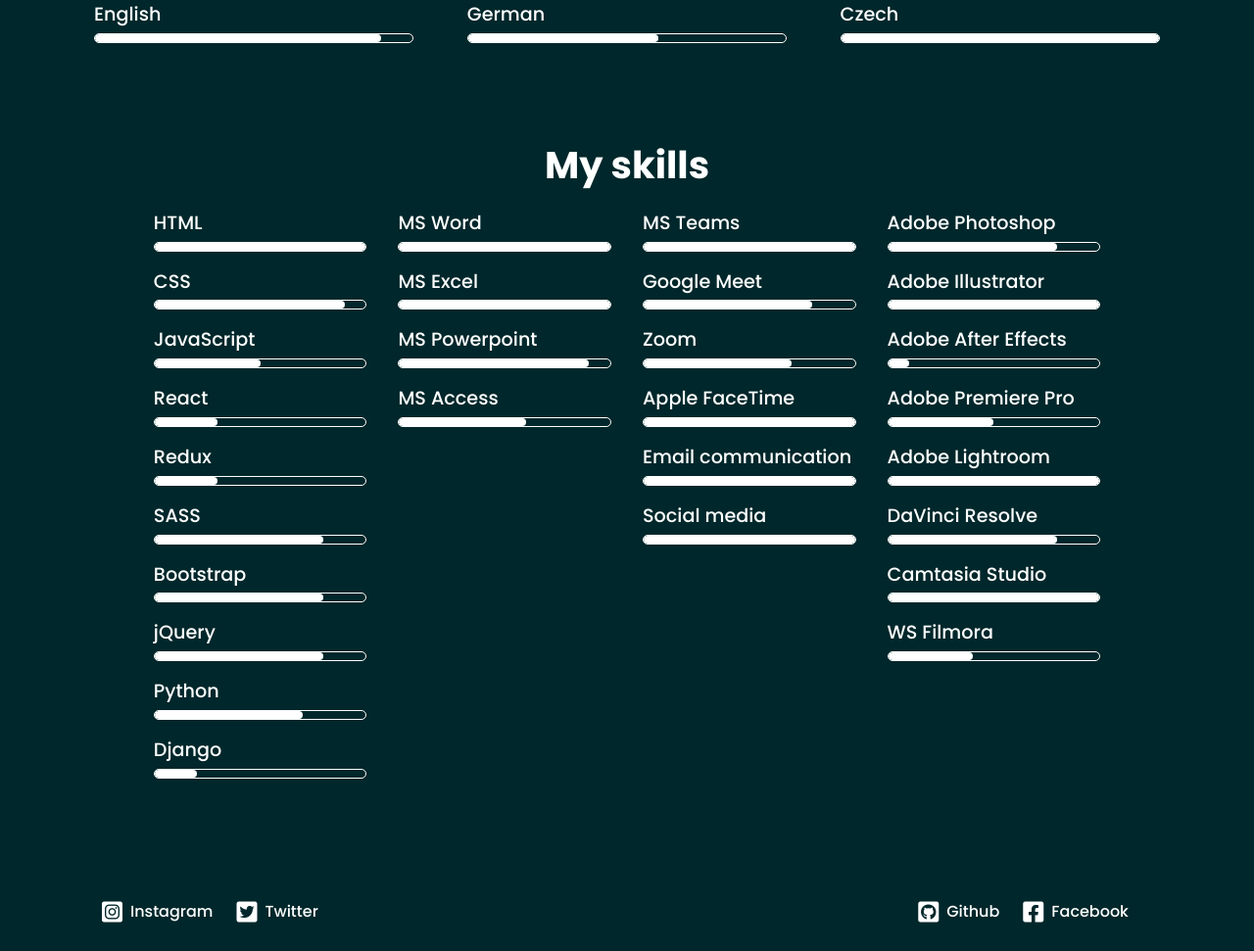
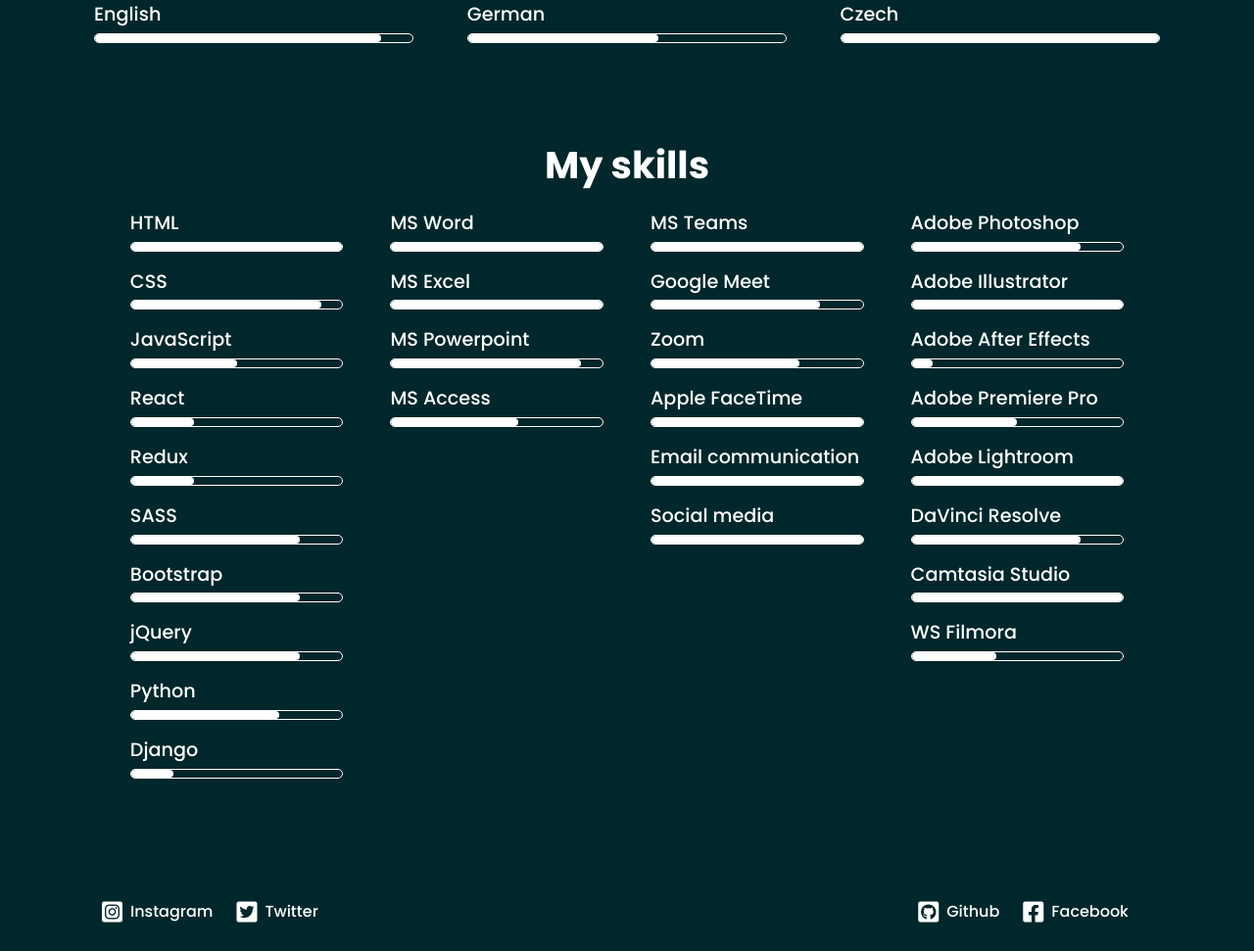
Before and after one commit to PatrikDemel/patrikdemel.github.io, a PHP site: page /about.html in a window 1280 px wide. Shown: the part 530-1501 px from the top of the page at 98% size. Run offline with PHP 8.4, Linux system fonts and the light colour scheme; some libraries are stand-ins or nearby versions.

Commit message:
finished

```diff
--- a/personal-portfolio/css/about.css
+++ b/personal-portfolio/css/about.css
@@ -26,7 +26,7 @@
 
 #about-skills-container {
   display: flex;
-  gap: 2rem;
+  gap: 3rem;
   justify-content: center;
 }
 
```
